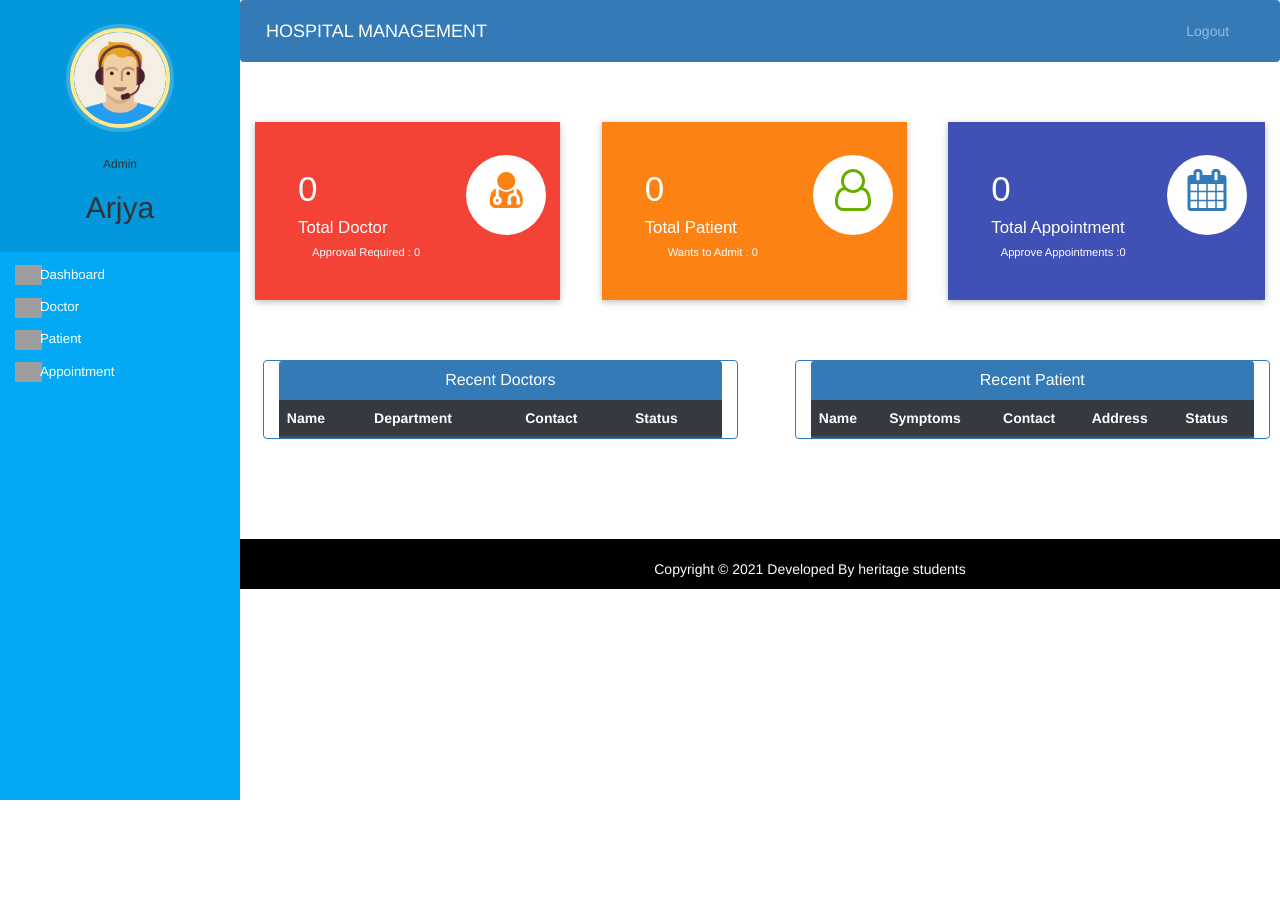
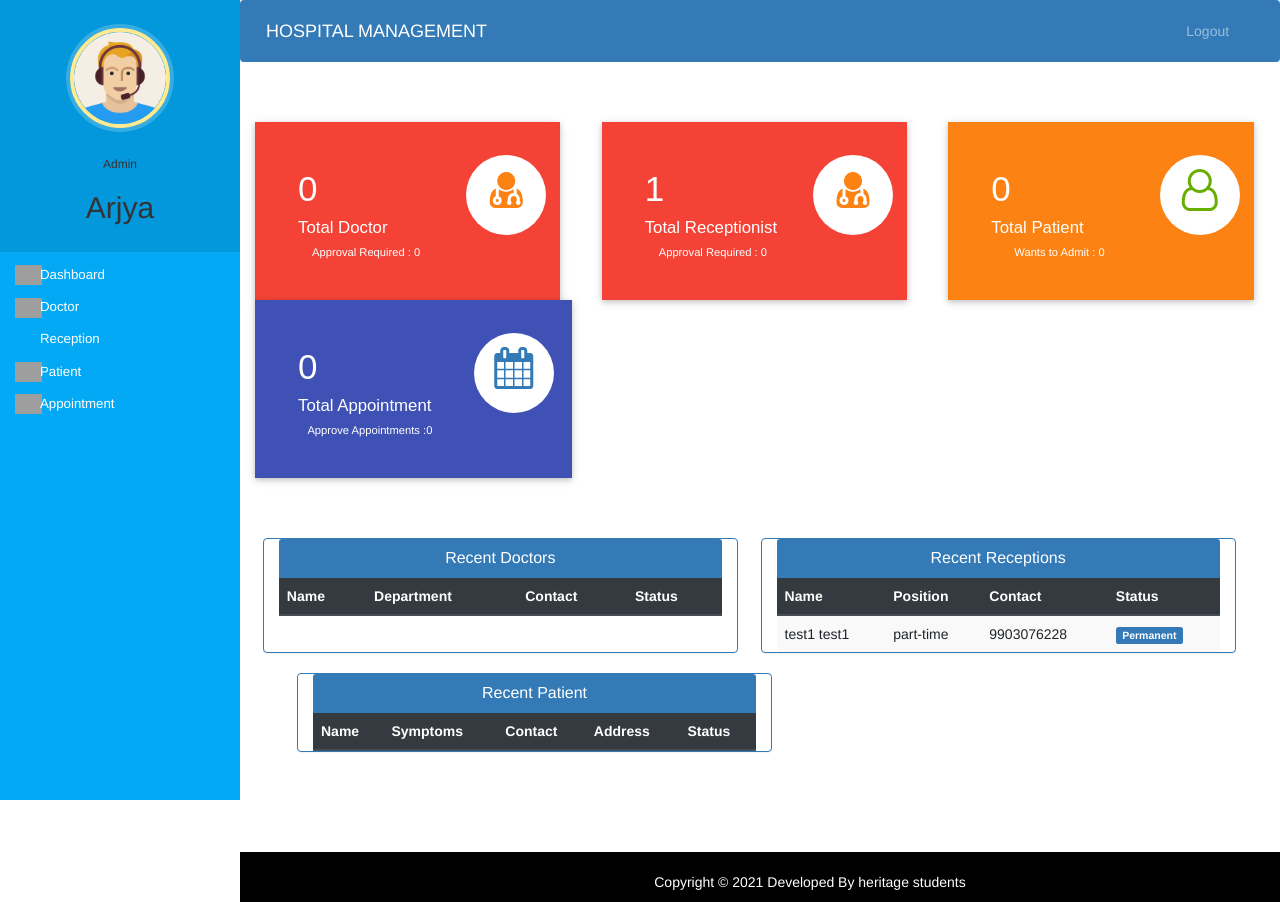
Before and after one commit to Ashsakshi19/hospitalManagementDjango, a Django app: page /admin-dashboard in a window 1280 px wide; the page is wider, and only the part inside the window is pictured. Before the commit the page ends 800 px from the top of that part, so only its background shows below. Run offline with Django 3.2, Linux system fonts and the light colour scheme; a user stored in the database is signed in; data comes from the database, SQL or seed files in the repository; both versions use the stored data as it was after the commit; data that the repository does not hold is empty; some libraries are stand-ins or nearby versions; grey boxes are pictures that could not be loaded.

Commit message:
created recep_db, connected admin with recep, 10 new admin-recep templates, recep add/delete func, migration of recep data

```diff
--- a/hospital/views.py
+++ b/hospital/views.py
@@ -129,7 +129,7 @@ def is_doctor(user):
 def is_patient(user):
     return user.groups.filter(name='PATIENT').exists()
 def is_reception(user):
-    return user.groups.gilter(name='RECEPTION').exists()
+    return user.groups.filter(name='RECEPTION').exists()
 
 
 #---------AFTER ENTERING CREDENTIALS WE CHECK WHETHER USERNAME AND PASSWORD IS OF ADMIN,DOCTOR OR PATIENT
@@ -169,10 +169,14 @@ def afterlogin_view(request):
 def admin_dashboard_view(request):
     #for both table in admin dashboard
     doctors=models.Doctor.objects.all().order_by('-id')
+    receptions=models.Reception.objects.all().order_by('-id')
     patients=models.Patient.objects.all().order_by('-id')
     #for three cards
     doctorcount=models.Doctor.objects.all().filter(status=True).count()
     pendingdoctorcount=models.Doctor.objects.all().filter(status=False).count()
+
+    receptioncount=models.Reception.objects.all().filter(status=True).count()
+    pendingreceptioncount=models.Reception.objects.all().filter(status=False).count()
 
     patientcount=models.Patient.objects.all().filter(status=True).count()
     pendingpatientcount=models.Patient.objects.all().filter(status=False).count()
@@ -181,9 +185,12 @@ def admin_dashboard_view(request):
     pendingappointmentcount=models.Appointment.objects.all().filter(status=False).count()
     mydict={
     'doctors':doctors,
+    'receptions':receptions,
     'patients':patients,
     'doctorcount':doctorcount,
     'pendingdoctorcount':pendingdoctorcount,
+    'receptioncount':receptioncount,
+    'pendingreceptioncount':pendingreceptioncount,
     'patientcount':patientcount,
     'pendingpatientcount':pendingpatientcount,
     'appointmentcount':appointmentcount,
@@ -306,7 +313,118 @@ def admin_view_doctor_specialisation_view(request):
     doctors=models.Doctor.objects.all().filter(status=True)
     return render(request,'hospital/admin_view_doctor_specialisation.html',{'doctors':doctors})
 
+@login_required(login_url='adminlogin')
+@user_passes_test(is_admin)
+def admin_reception_view(request):
+    return render(request,'hospital/admin_reception.html')
 
+
+
+@login_required(login_url='adminlogin')
+@user_passes_test(is_admin)
+def admin_view_reception_view(request):
+    receptions=models.Reception.objects.all().filter(status=True)
+    return render(request,'hospital/admin_view_reception.html',{'receptions':receptions})
+
+
+
+@login_required(login_url='adminlogin')
+@user_passes_test(is_admin)
+def delete_reception_from_hospital_view(request,pk):
+    reception=models.Reception.objects.get(id=pk)
+    user=models.User.objects.get(id=reception.user_id)
+    user.delete()
+    reception.delete()
+    return redirect('admin-view-reception')
+
+
+
+@login_required(login_url='adminlogin')
+@user_passes_test(is_admin)
+def update_reception_view(request,pk):
+    reception=models.Reception.objects.get(id=pk)
+    user=models.User.objects.get(id=reception.user_id)
+
+    userForm=forms.ReceptionUserForm(instance=user)
+    receptionForm=forms.ReceptionForm(request.FILES,instance=reception)
+    mydict={'userForm':userForm,'receptionForm':receptionForm}
+    if request.method=='POST':
+        userForm=forms.ReceptionUserForm(request.POST,instance=user)
+        receptionForm=forms.ReceptionForm(request.POST,request.FILES,instance=reception)
+        if userForm.is_valid() and receptionForm.is_valid():
+            user=userForm.save()
+            user.set_password(user.password)
+            user.save()
+            reception=receptionForm.save(commit=False)
+            reception.status=True
+            reception.save()
+            return redirect('admin-view-reception')
+    return render(request,'hospital/admin_update_reception.html',context=mydict)
+
+
+
+
+@login_required(login_url='adminlogin')
+@user_passes_test(is_admin)
+def admin_add_reception_view(request):
+    userForm=forms.ReceptionUserForm()
+    receptionForm=forms.ReceptionForm()
+    mydict={'userForm':userForm,'receptionForm':receptionForm}
+    if request.method=='POST':
+        userForm=forms.ReceptionUserForm(request.POST)
+        receptionForm=forms.ReceptionForm(request.POST, request.FILES)
+        if userForm.is_valid() and receptionForm.is_valid():
+            user=userForm.save()
+            user.set_password(user.password)
+            user.save()
+
+            reception=receptionForm.save(commit=False)
+            reception.user=user
+            reception.status=True
+            reception.save()
+
+            my_reception_group = Group.objects.get_or_create(name='RECEPTION')
+            my_reception_group[0].user_set.add(user)
+
+        return HttpResponseRedirect('admin-view-reception')
+    return render(request,'hospital/admin_add_reception.html',context=mydict)
+
+
+
+
+@login_required(login_url='adminlogin')
+@user_passes_test(is_admin)
+def admin_approve_reception_view(request):
+    #those whose approval are needed
+    receptions=models.Reception.objects.all().filter(status=False)
+    return render(request,'hospital/admin_approve_reception.html',{'receptions':receptions})
+
+
+@login_required(login_url='adminlogin')
+@user_passes_test(is_admin)
+def approve_reception_view(request,pk):
+    reception=models.Reception.objects.get(id=pk)
+    reception.status=True
+    reception.save()
+    return redirect(reverse('admin-approve-reception'))
+
+
+@login_required(login_url='adminlogin')
+@user_passes_test(is_admin)
+def reject_reception_view(request,pk):
+    reception=models.Reception.objects.get(id=pk)
+    user=models.User.objects.get(id=reception.user_id)
+    user.delete()
+    reception.delete()
+    return redirect('admin-approve-reception')
+
+
+
+@login_required(login_url='adminlogin')
+@user_passes_test(is_admin)
+def admin_view_reception_specialisation_view(request):
+    receptions=models.Reception.objects.all().filter(status=True)
+    return render(request,'hospital/admin_view_reception_specialisation.html',{'receptions':receptions})
 
 @login_required(login_url='adminlogin')
 @user_passes_test(is_admin)
--- a/hospitalmanagement/urls.py
+++ b/hospitalmanagement/urls.py
@@ -47,6 +47,15 @@ urlpatterns = [
     path('reject-doctor/<int:pk>', views.reject_doctor_view,name='reject-doctor'),
     path('admin-view-doctor-specialisation',views.admin_view_doctor_specialisation_view,name='admin-view-doctor-specialisation'),
 
+    path('admin-reception', views.admin_reception_view,name='admin-reception'),
+    path('admin-view-reception', views.admin_view_reception_view,name='admin-view-reception'),
+    path('delete-reception-from-hospital/<int:pk>', views.delete_reception_from_hospital_view,name='delete-reception-from-hospital'),
+    path('update-reception/<int:pk>', views.update_reception_view,name='update-reception'),
+    path('admin-add-reception', views.admin_add_reception_view,name='admin-add-reception'),
+    path('admin-approve-reception', views.admin_approve_reception_view,name='admin-approve-reception'),
+    path('approve-reception/<int:pk>', views.approve_reception_view,name='approve-reception'),
+    path('reject-reception/<int:pk>', views.reject_reception_view,name='reject-reception'),
+    path('admin-view-reception-specialisation',views.admin_view_reception_specialisation_view,name='admin-view-reception-specialisation'),
 
     path('admin-patient', views.admin_patient_view,name='admin-patient'),
     path('admin-view-patient', views.admin_view_patient_view,name='admin-view-patient'),
--- a/templates/hospital/admin_base.html
+++ b/templates/hospital/admin_base.html
@@ -288,6 +288,7 @@
     <ul>
       <li tabindex="0" class="icon-dashboard"> <a style="color:white; text-decoration:none;" href="/admin-dashboard"><span>Dashboard</span></a> </li>
       <li tabindex="0" class="icon-customers"> <a style="color:white; text-decoration:none;" href="/admin-doctor"><span>Doctor</span></a></li>
+      <li tabindex="0" class="icon-calender"> <a style="color:white;text-decoration: none;" href="/admin-reception"><span>Reception</span></a></li>
       <li tabindex="0" class="icon-users"> <a style="color:white; text-decoration:none;" href="/admin-patient"><span>Patient</span></a></li>
       <li tabindex="0" class="icon-calendar"> <a style="color:white; text-decoration:none;" href="/admin-appointment"><span>Appointment</span></a></li>
     </ul>
--- a/templates/hospital/admin_dashboard.html
+++ b/templates/hospital/admin_dashboard.html
@@ -26,6 +26,36 @@
           <td>{{d.department}}</td>
           <td>{{d.mobile}}</td>
           {%if d.status%}
+          <td> <span class="label label-primary">Permanent</span></td>
+          {% else %}
+          <td> <span class="label label-success">On Hold</span></td>
+          {% endif %}
+
+        </tr>
+        {% endfor %}
+      </table>
+    </div>
+
+    <div class="panel panel-primary col-md-5" style="margin-left:2%;">
+      <div class="panel-heading" style="text-align:center;">
+        <h6 class="panel-title">Recent Receptions</h6>
+      </div>
+      <table class="table table-hover table-striped" id="dev-table">
+        <thead class="thead-dark">
+          <tr>
+            <th>Name</th>
+            <th>Position</th>
+            <th>Contact</th>
+            <th>Status</th>
+
+          </tr>
+        </thead>
+        {% for r in receptions %}
+        <tr>
+          <td> {{r.get_name}}</td>
+          <td>{{r.position}}</td>
+          <td>{{r.mobile}}</td>
+          {%if r.status%}
           <td> <span class="label label-primary">Permanent</span></td>
           {% else %}
           <td> <span class="label label-success">On Hold</span></td>
--- a/templates/hospital/admin_dashboard_cards.html
+++ b/templates/hospital/admin_dashboard_cards.html
@@ -150,6 +150,21 @@
         <div class="clearfix"> </div>
       </div>
     </div>
+
+    <div class="col-md-4 market-update-gd">
+      <div class="market-update-block clr-block-1">
+        <div class="col-md-8 market-update-left">
+          <h3>{{receptioncount}}</h3>
+          <h4>Total Receptionist</h4>
+          <p>Approval Required : {{pendingreceptioncount}}</p>
+        </div>
+        <div class="col-md-4 market-update-right">
+          <i class="fa fa-user-md"></i>
+        </div>
+        <div class="clearfix"> </div>
+      </div>
+    </div>
+
     <div class="col-md-4 market-update-gd">
       <div class="market-update-block clr-block-2">
         <div class="col-md-8 market-update-left">
```
Also changed, not shown: templates/hospital/admin_add_reception.html (added, +98 -0 lines), templates/hospital/admin_approve_reception.html (added, +59 -0 lines), templates/hospital/admin_reception.html (added, +131 -0 lines), templates/hospital/admin_update_reception.html (added, +96 -0 lines), templates/hospital/admin_view_reception_Specialisation.html (added, +49 -0 lines), templates/hospital/reception_wait_for_approval.html (added, +48 -0 lines), db.sqlite3, hospital/migrations/0019_auto_20220122_0154.py (added), static/profile_pic/ReceptionProfilePic/Screenshot_34.png (added), 1 other file.
